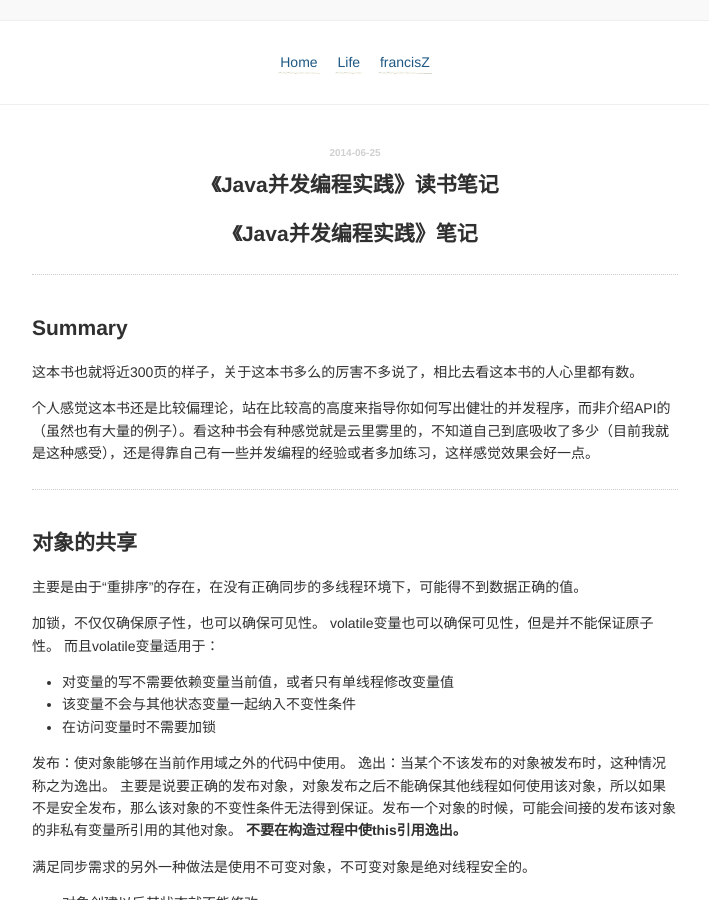
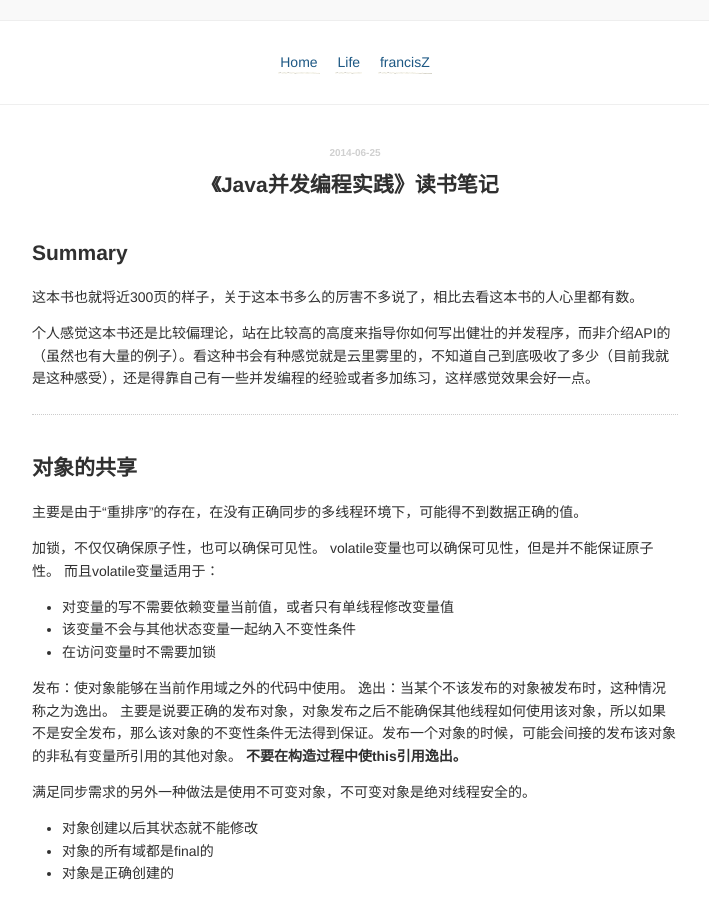
Before and after one commit to franciszhao/franciszhao.github.io, a Jekyll site: the page built from _posts/books/2014-06-25-Java-Concurrency-in-Practice.md, in a window 1280 px wide and 900 px high. Shown: the whole window, without its empty margins (285-994 px from the left). Built offline with Jekyll 4.4.1, drawn with Linux system fonts in a browser that asks for light colours; Markdown is read by kramdown in place of the engine named in the settings.

Commit message:
Update 2014-06-25-Java-Concurrency-in-Practice.md

```diff
--- a/_posts/books/2014-06-25-Java-Concurrency-in-Practice.md
+++ b/_posts/books/2014-06-25-Java-Concurrency-in-Practice.md
@@ -4,8 +4,6 @@
 category: book
 ---
 
-#《Java并发编程实践》笔记
----
 
 ##Summary
 这本书也就将近300页的样子，关于这本书多么的厉害不多说了，相比去看这本书的人心里都有数。
```
